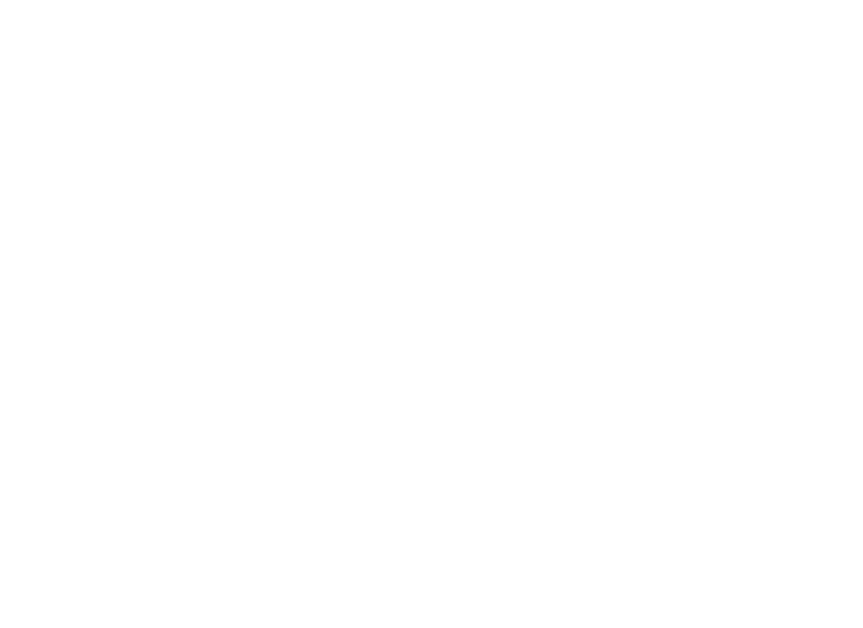
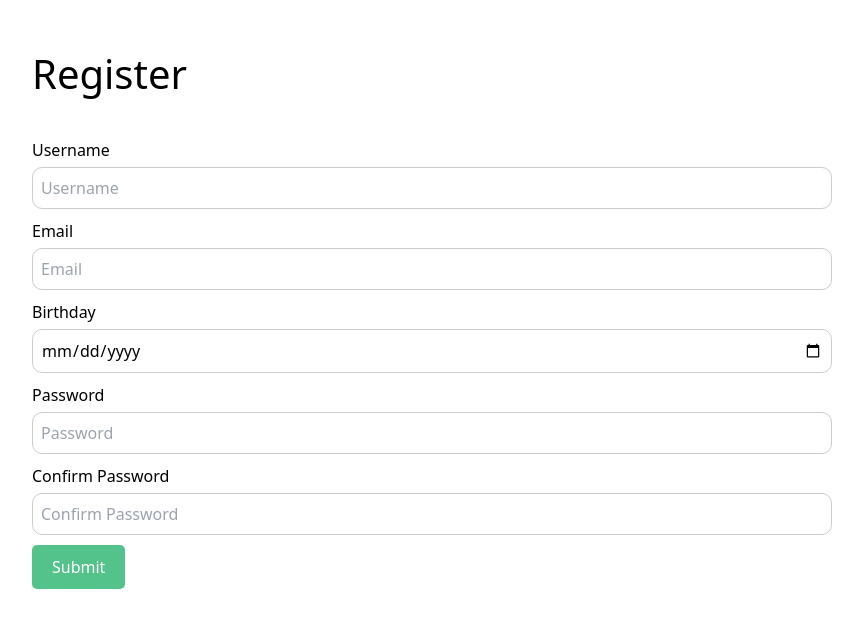
Before and after one commit to zh3nhua94/my-components, a React (Vite) app: page /input-validation in a window 1280 px wide. Before the commit this address had no page. Shown: the top 628 px of the page, without its empty margins (208-1071 px from the left). Built offline with nearby package versions, Linux system fonts and the light colour scheme.

Commit message:
feat: add input validation

```diff
--- a/package.json
+++ b/package.json
@@ -30,6 +30,7 @@
     "eslint-plugin-react-hooks": "^4.6.0",
     "eslint-plugin-react-refresh": "^0.4.5",
     "postcss": "^8.4.35",
+    "sass": "^1.71.1",
     "tailwindcss": "^3.4.1",
     "typescript": "^5.2.2",
     "vite": "^5.1.0"
--- a/src/App.tsx
+++ b/src/App.tsx
@@ -11,6 +11,7 @@
 import ModalPage from "./pages/Modal/ModalPage";
 import MultiStepFormPage from "./pages/MultiStepForm/MultiStepFormPage";
 import StepperPage from "./pages/stepper/StepperPage";
+import InputValidationPage from "./pages/InputValidation/InputValidationPage";
 
 function App() {
 	return (
@@ -57,6 +58,10 @@
 					element={<ModalPage />}
 				/>
 				<Route
+					path="/input-validation"
+					element={<InputValidationPage />}
+				/>
+				<Route
 					path="/multi-step-form"
 					element={<MultiStepFormPage />}
 				/>
--- /dev/null
+++ b/src/components/InputValidation/FormInput.scss
@@ -0,0 +1,29 @@
+.formInput {
+	margin-bottom: 10px;
+
+	label {
+		display: block;
+		margin-bottom: 5px;
+	}
+
+	input {
+		border: solid 1px #ccc;
+		outline: none;
+
+		&:invalid[data-focused="true"] {
+			border: solid 1px red;
+
+			& ~ .errorMessage {
+				display: block;
+			}
+		}
+	}
+
+	.errorMessage {
+		display: block;
+		margin-top: 6px;
+		font-size: 12px;
+		color: red;
+		display: none;
+	}
+}
--- /dev/null
+++ b/src/components/InputValidation/FormInput.tsx
@@ -0,0 +1,41 @@
+import React, { useState } from "react";
+import "./FormInput.scss";
+
+interface FormInputProps {
+	id: number;
+	name: string;
+	type: string;
+	placeholder: string;
+	errorMessage?: string;
+	label?: string;
+	pattern?: string;
+	required?: boolean;
+	onChange: (e: React.ChangeEvent<HTMLInputElement>) => void;
+	value: string;
+}
+
+const FormInput: React.FC<FormInputProps> = (props) => {
+	const [focused, setFocused] = useState(false);
+	const { label, errorMessage, onChange, id, ...inputProps } = props;
+
+	const handleFocus = () => {
+		setFocused(true);
+	};
+
+	return (
+		<div className="formInput">
+			<label htmlFor={inputProps.name}>{label}</label>
+			<input
+				id={inputProps.name}
+				{...inputProps}
+				onChange={onChange}
+				onBlur={handleFocus}
+				// onFocus={() => inputProps.name === "confirmPassword" && setFocused(true)}
+				data-focused={focused.toString()}
+			/>
+			{focused && <span className="errorMessage">{errorMessage}</span>}
+		</div>
+	);
+};
+
+export default FormInput;
--- a/src/components/MultiStepForm/MultiStepForm.css
+++ b/src/components/MultiStepForm/MultiStepForm.css
@@ -25,7 +25,6 @@
 
 input:invalid {
 	outline: 2px solid red;
-	background-color: rgb(255, 255, 139);
 }
 
 .progress-container {
--- /dev/null
+++ b/src/pages/InputValidation/InputValidationPage.tsx
@@ -0,0 +1,98 @@
+import React, { useState } from "react";
+import FormInput from "../../components/InputValidation/FormInput";
+
+interface IFormValues {
+	username: string;
+	email: string;
+	birthday: string;
+	password: string;
+	confirmPassword: string;
+}
+
+const inputs = [
+	{
+		id: 1,
+		name: "username",
+		type: "text",
+		placeholder: "Username",
+		errorMessage: "Username should be 3-16 characters and shouldn't include any special character!",
+		label: "Username",
+		pattern: "^[A-Za-z0-9]{3,16}$",
+		required: true,
+	},
+	{
+		id: 2,
+		name: "email",
+		type: "email",
+		placeholder: "Email",
+		errorMessage: "It should be a valid email address!",
+		label: "Email",
+		required: true,
+	},
+	{
+		id: 3,
+		name: "birthday",
+		type: "date",
+		placeholder: "Birthday",
+		label: "Birthday",
+	},
+	{
+		id: 4,
+		name: "password",
+		type: "password",
+		placeholder: "Password",
+		errorMessage: "Password should be 8-20 characters and include at least 1 letter, 1 number and 1 special character!",
+		label: "Password",
+		pattern: `^(?=.*[0-9])(?=.*[a-zA-Z])(?=.*[!@#$%^&*])[a-zA-Z0-9!@#$%^&*]{8,20}$`,
+		required: true,
+	},
+	{
+		id: 5,
+		name: "confirmPassword",
+		type: "password",
+		placeholder: "Confirm Password",
+		errorMessage: "Passwords don't match!",
+		label: "Confirm Password",
+		required: true,
+		// pattern: values.password,
+		pattern: `^(?=.*[0-9])(?=.*[a-zA-Z])(?=.*[!@#$%^&*])[a-zA-Z0-9!@#$%^&*]{8,20}$`,
+	},
+];
+
+const InputValidationPage = () => {
+	//states of all the expected inputs
+	const [values, setValues] = useState<IFormValues>({
+		username: "",
+		email: "",
+		birthday: "",
+		password: "",
+		confirmPassword: "",
+	});
+
+	const handleSubmit = (e: React.FormEvent) => {
+		e.preventDefault();
+	};
+
+	const onChange = (e: React.ChangeEvent<HTMLInputElement>) => {
+		setValues({ ...values, [e.target.name]: e.target.value });
+	};
+
+	return (
+		<div className="page-container">
+			<form onSubmit={handleSubmit}>
+				<h1>Register</h1>
+				{inputs.map((input) => (
+					<FormInput
+						key={input.id}
+						{...input}
+						value={values[input.name as keyof IFormValues]}
+						onChange={onChange}
+					/>
+				))}
+				<button>Submit</button>
+			</form>
+		</div>
+	);
+};
+
+export default InputValidationPage;
--- a/src/pages/home/Home.tsx
+++ b/src/pages/home/Home.tsx
@@ -45,6 +45,10 @@
 						link={"/modal-portal"}
 					/>
 					<MuiListItem
+						title={"Input Validation"}
+						link={"/input-validation"}
+					/>
+					<MuiListItem
 						title={"Multi Step Form"}
 						link={"/multi-step-form"}
 					/>
```
Also changed, not shown: 1 other file (tests, documents, lock files or other folders).
